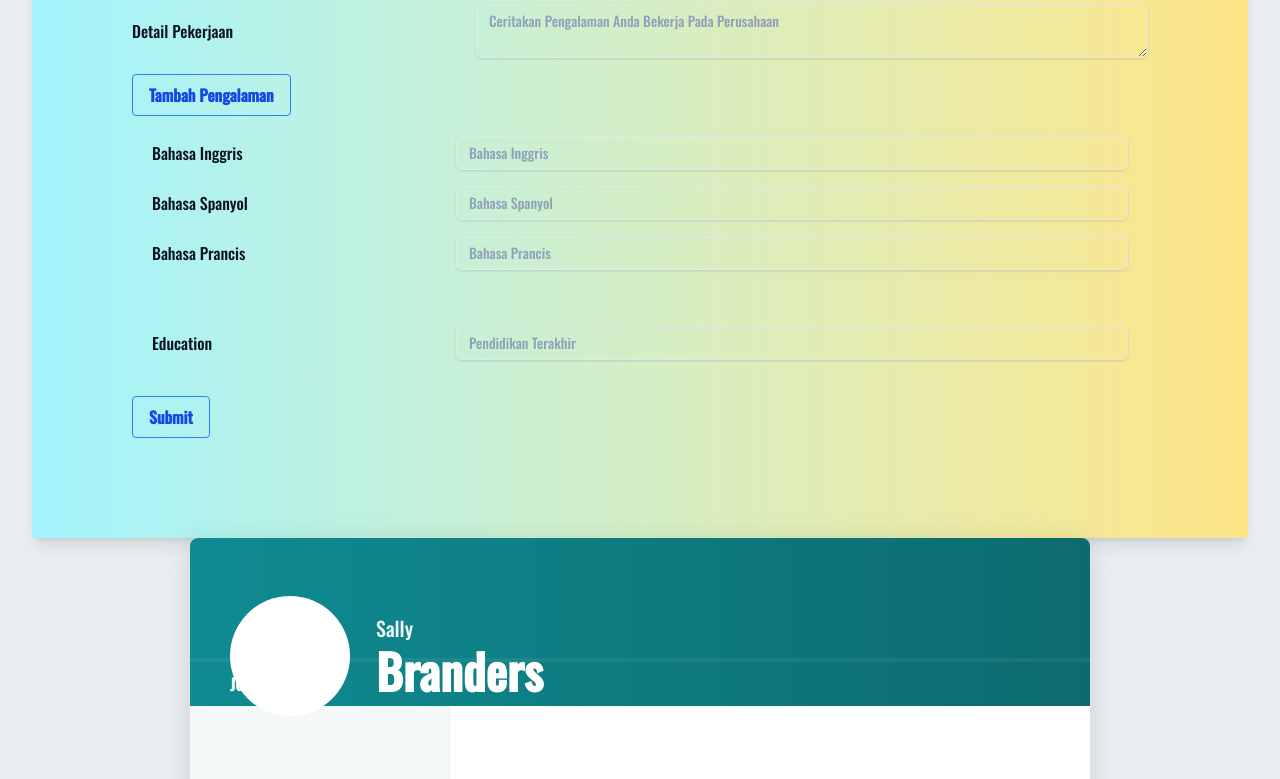
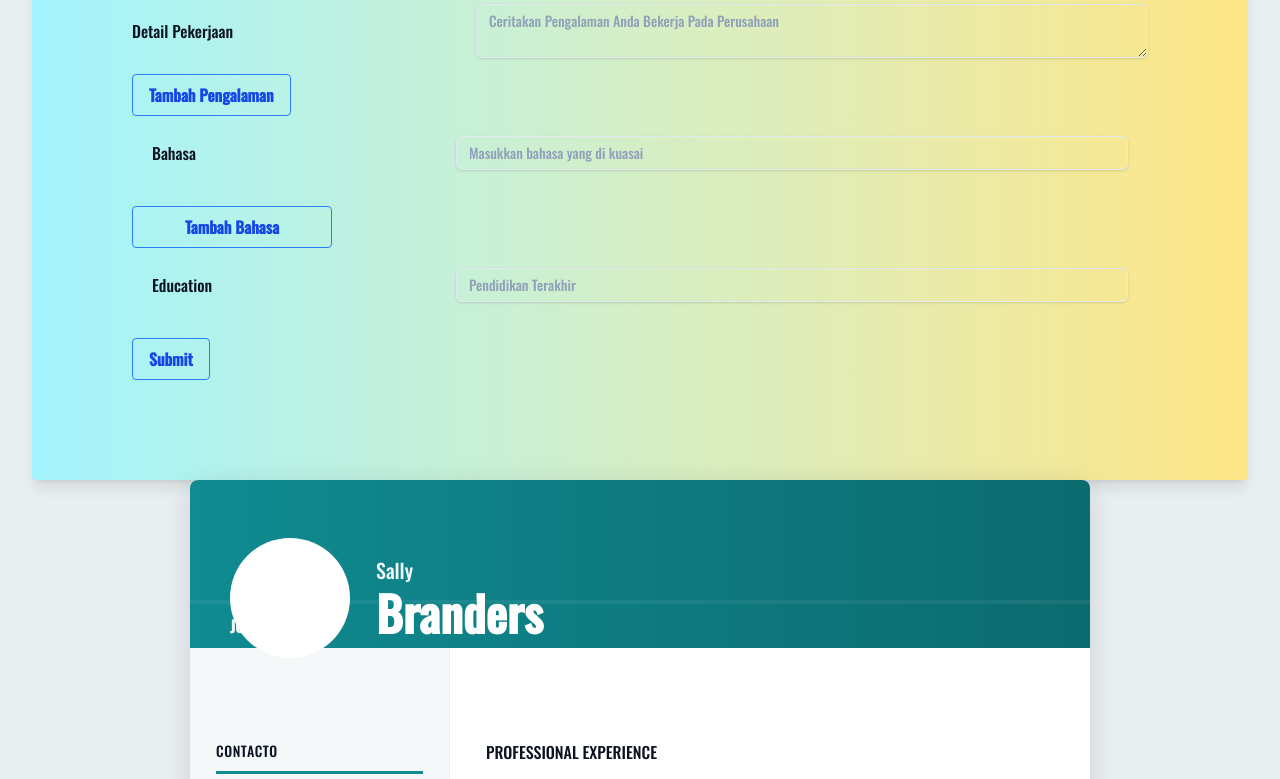
Before and after one commit to mirulhg/react-cv-generator-app, a React (Vite) app: page / in a window 1280 px wide. Shown: the part 900-1679 px from the top of the page. Built offline with nearby package versions, Linux system fonts and the light colour scheme.

Commit message:
version 1.3

```diff
--- a/package.json
+++ b/package.json
@@ -14,6 +14,7 @@
     "html2pdf.js": "^0.12.1",
     "react": "^19.2.0",
     "react-dom": "^19.2.0",
+    "react-toastify": "^11.0.5",
     "tailwindcss": "^4.1.17"
   },
   "devDependencies": {
--- a/src/App.jsx
+++ b/src/App.jsx
@@ -1,3 +1,4 @@
+import { ToastContainer } from "react-toastify";
 import "./App.css";
 
 import Input from "./components/InputCv.jsx";
@@ -8,6 +9,7 @@ function App() {
     <>
       <Input />
       <HasilPdf />
+      <ToastContainer />
     </>
   );
 }
--- /dev/null
+++ b/src/components/Bahasa.jsx
@@ -0,0 +1,3 @@
+export default function Bahasa({ bahasa }) {
+  return <li>{bahasa}</li>;
+}
--- a/src/components/InputCv.jsx
+++ b/src/components/InputCv.jsx
@@ -1,7 +1,11 @@
 import { useState, useRef } from "react";
+import { toast } from "react-toastify";
+import "react-toastify/dist/ReactToastify.css";
 import html2pdf from "html2pdf.js";
+
 import Section from "./Section.jsx";
 import Skills from "./Skills.jsx";
+import Bahasa from "./Bahasa.jsx";
 
 export default function InputCv() {
   const maxSize = 2 * 1024 * 1024;
@@ -23,11 +27,7 @@ export default function InputCv() {
     tahun: "",
     detail: "",
   });
-  const [bahasa, setBahasa] = useState({
-    inggris: "",
-    spanyol: "",
-    prancis: "",
-  });
+  const [bahasa, setBahasa] = useState("");
   const [education, setEducation] = useState("");
 
   const [profileSummary, setProfileSummary] = useState("");
@@ -55,7 +55,7 @@ export default function InputCv() {
   }
 
   function handleProfileSummary(event) {
-    setProfileSummary(event.target.value)
+    setProfileSummary(event.target.value);
   }
 
   const [skills, setSkills] = useState("");
@@ -76,6 +76,25 @@ export default function InputCv() {
   }
 
   function handleTambahPengalaman() {
+    if (
+      pengalaman.posisi.trim() === "" ||
+      pengalaman.perusahaan.trim() === "" ||
+      pengalaman.tahun.trim() === "" ||
+      pengalaman.detail.trim() === ""
+    ) {
+      toast.warn("ISI SEMUA FIELD!", {
+        position: "top-center",
+        hideProgressBar: false,
+        autoClose: 5000,
+        pauseOnHover: true,
+        closeOnClick: false,
+        progress: undefined,
+        draggable: true,
+
+        theme: "light",
+      });
+      return;
+    }
     setListPengalaman((prev) => [...prev, pengalaman]);
     setPengalaman({
       posisi: "",
@@ -83,11 +102,28 @@ export default function InputCv() {
       tahun: "",
       detail: "",
     });
+
+    toast.success("Berhasil Menambah Pengalaman", {
+      position: "top-center",
+      autoClose: 5000,
+      hideProgressBar: false,
+      closeOnClick: false,
+      pauseOnHover: true,
+      draggable: true,
+      progress: undefined,
+      theme: "light",
+    });
   }
 
+  const [listBahasa, setListBahasa] = useState([]);
+
   function handleBahasa(event) {
-    const { name, value } = event.target;
-    setBahasa((prev) => ({ ...prev, [name]: value }));
+    setBahasa(event.target.value);
+  }
+
+  function handleTambahBahasa() {
+    setListBahasa((prev) => [...prev, bahasa]);
+    setBahasa("");
   }
 
   function handleEducation(event) {
@@ -100,7 +136,7 @@ export default function InputCv() {
       profile,
       skills: listSkills,
       pengalaman: listPengalaman,
-      bahasa,
+      bahasa: listBahasa,
       education,
       profileSummary,
     });
@@ -130,11 +166,7 @@ export default function InputCv() {
         tahun: "",
         detail: "",
       });
-      setBahasa({
-        inggris: "",
-        spanyol: "",
-        prancis: "",
-      });
+      setBahasa("");
       setEducation("");
       setProfileSummary("");
 
@@ -326,39 +358,20 @@ export default function InputCv() {
           </div>
           <div className="flex flex-col p-5 min-w-20xl">
             <div className={groupLabelInput}>
-              <label>Bahasa Inggris</label>
+              <label>Bahasa</label>
               <input
                 className={inputStyled}
                 type="text"
-                placeholder="Bahasa Inggris"
+                placeholder="Masukkan bahasa yang di kuasai"
                 name="inggris"
-                value={bahasa.inggris}
-                onChange={handleBahasa}
-              />
-            </div>
-            <div className={groupLabelInput}>
-              <label>Bahasa Spanyol</label>
-              <input
-                className={inputStyled}
-                type="text"
-                placeholder="Bahasa Spanyol"
-                name="spanyol"
-                value={bahasa.spanyol}
-                onChange={handleBahasa}
-              />
-            </div>
-            <div className={groupLabelInput}>
-              <label>Bahasa Prancis</label>
-              <input
-                className={inputStyled}
-                type="text"
-                placeholder="Bahasa Prancis"
-                name="prancis"
-                value={bahasa.prancis}
+                value={bahasa}
                 onChange={handleBahasa}
               />
             </div>
           </div>
+          <button onClick={handleTambahBahasa} className={buttonStyled}>
+            Tambah Bahasa
+          </button>
           <div className="flex flex-col p-5 min-w-20xl">
             <div className={groupLabelInput}>
               <h2>Education</h2>
@@ -391,7 +404,12 @@ export default function InputCv() {
                   <label>Lokasi: {submittedData.profile.lokasi}</label>
                 </p>
                 <p className="flex flex-col border-b-stone-700">
-                  <label>Skills : {submittedData.skills.kemampuan}</label>
+                  <label>
+                    Skills :{" "}
+                    {submittedData.skills.length > 0
+                      ? submittedData.skills.join(", ")
+                      : "Belum Ada Skill"}
+                  </label>
                   <label>Pengalaman :</label>
                   <ul>
                     {listPengalaman.map((item, index) => (
@@ -403,9 +421,12 @@ export default function InputCv() {
                   </ul>
                 </p>
                 <p className="flex flex-col border-b-stone-700">
-                  <label>Inggris : {submittedData.bahasa.inggris}</label>
-                  <label>Spanyol : {submittedData.bahasa.spanyol}</label>
-                  <label>Prancis : {submittedData.bahasa.prancis}</label>
+                  <label>
+                    Bahasa :{" "}
+                    {submittedData.bahasa.length > 0
+                      ? submittedData.bahasa.join(", ")
+                      : "Belum Ada Bahasa"}
+                  </label>
                   <label>Education : {submittedData.education}</label>
                 </p>
                 <p className="flex flex-col border-b-stone-700">
@@ -472,9 +493,9 @@ export default function InputCv() {
                     <h3>LANGUAGES</h3>
                     <div className="divider"></div>
                     <ul className="lang-list">
-                      <li>English: {submittedData.bahasa.inggris}</li>
-                      <li>Spanish: {submittedData.bahasa.spanyol}</li>
-                      <li>French: {submittedData.bahasa.prancis}</li>
+                      {listBahasa.map((item, index) => (
+                        <Bahasa key={index} bahasa={item} />
+                      ))}
                     </ul>
                   </div>
                 </aside>
--- a/src/components/style.css
+++ b/src/components/style.css
@@ -83,7 +83,7 @@
     .job .company{font-weight:700}
     .job .role{color:var(--muted);font-size:13px;margin-bottom:6px}
     .bullets{margin:8px 0 0 18px;color:var(--muted);font-size:14px}
-    .bullets li{margin-bottom:8px}
+    .bullets li{margin-bottom:8px; display: flex; overflow: hidden; width: auto;}
 
     .education{margin-top:12px}
     .edu-item{margin-bottom:12px}
```
Also changed, not shown: 1 other file (tests, documents, lock files or other folders).
